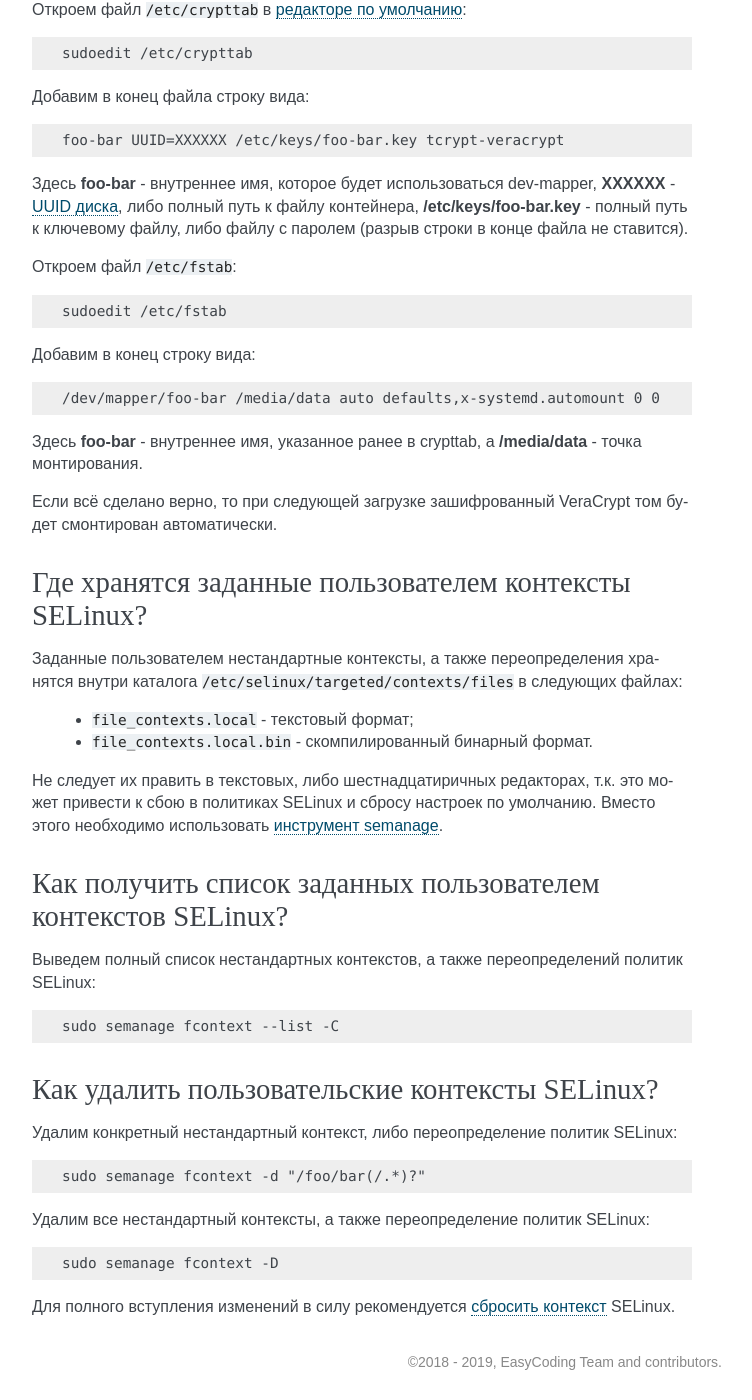
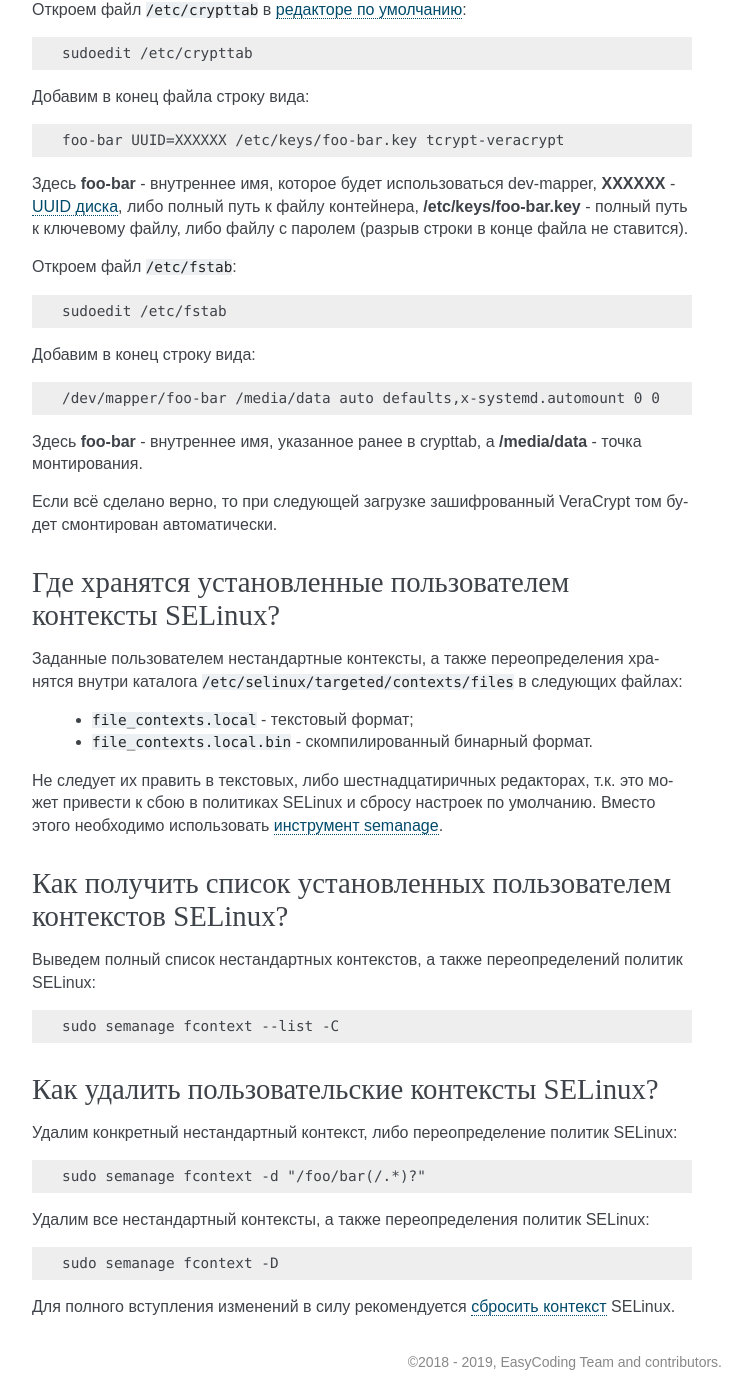
Before and after one commit to RussianFedora/FAQ, a Sphinx documentation site: the page built from source/security.rst, in a window 1280 px wide and 1400 px high, scrolled down 26484 px. Shown: the whole window, without its empty margins (388-1140 px from the left). Built offline with Sphinx 7.4.7, drawn with Linux system fonts in a browser that asks for light colours; some of the changed text lies outside the part shown.

```diff
--- a/source/security.rst
+++ b/source/security.rst
@@ -1535,8 +1535,8 @@ Cryptsetup поддерживает монтирование как :ref:`TrueCr
 .. index:: selinux, context, storage
 .. _selinux-local-storage:
 
-Где хранятся заданные пользователем контексты SELinux?
-=========================================================
+Где хранятся установленные пользователем контексты SELinux?
+==============================================================
 
 Заданные пользователем нестандартные контексты, а также переопределения хранятся внутри каталога ``/etc/selinux/targeted/contexts/files`` в следующих файлах:
 
@@ -1548,8 +1548,8 @@ Cryptsetup поддерживает монтирование как :ref:`TrueCr
 .. index:: selinux, context, semanage
 .. _selinux-local-list:
 
-Как получить список заданных пользователем контекстов SELinux?
-==================================================================
+Как получить список установленных пользователем контекстов SELinux?
+======================================================================
 
 Выведем полный список нестандартных контекстов, а также переопределений политик SELinux:
 
@@ -1569,7 +1569,7 @@ Cryptsetup поддерживает монтирование как :ref:`TrueCr
 
     sudo semanage fcontext -d "/foo/bar(/.*)?"
 
-Удалим все нестандартный контексты, а также переопределение политик SELinux:
+Удалим все нестандартный контексты, а также переопределения политик SELinux:
 
 .. code-block:: text
 
```
Also changed, not shown: source/generic-info.rst (+20 -15 lines).
